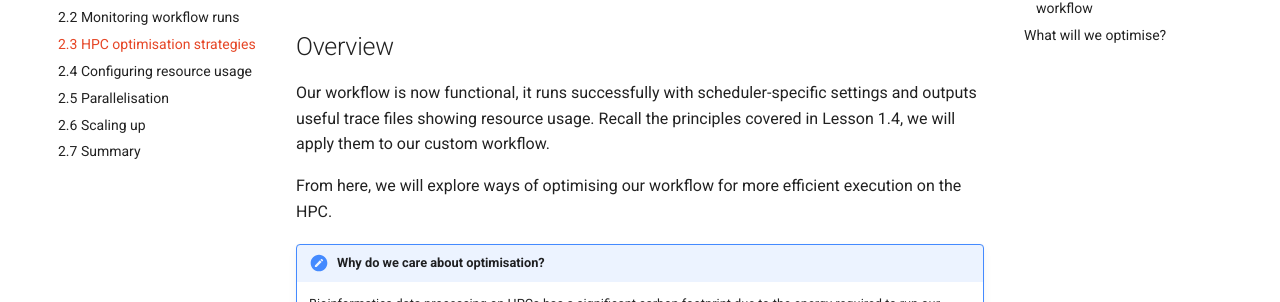
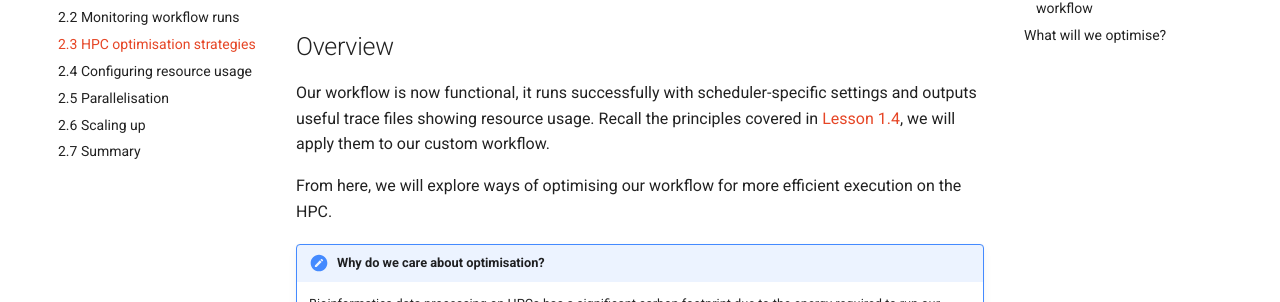
Before and after one commit to Sydney-Informatics-Hub/nextflow-hpc-workshop, an MkDocs documentation site: the page built from docs/part2/23_strategies.md, in a window 1280 px wide and 900 px high. Shown: the part 301-603 px from the top of the window. Built offline with MkDocs 1.6.1 and Material for MkDocs 9.7.7, drawn with Linux system fonts in a browser that asks for light colours; comment, search, counter and statistics services are not loaded; part of the change alters nothing that is shown.

Commit message:
2.3 link to 1.4

```diff
--- a/docs/part2/23_strategies.md
+++ b/docs/part2/23_strategies.md
@@ -7,7 +7,7 @@
 
 ## Overview
 
-Our workflow is now functional, it runs successfully with scheduler-specific settings and outputs useful trace files showing resource usage. Recall the principles covered in Lesson 1.4, we will apply them to our custom workflow.
+Our workflow is now functional, it runs successfully with scheduler-specific settings and outputs useful trace files showing resource usage. Recall the principles covered in [Lesson 1.4](../part1/01_4_smarter.md), we will apply them to our custom workflow.
 
 From here, we will explore ways of optimising our workflow for more efficient execution on the HPC.
 
```
